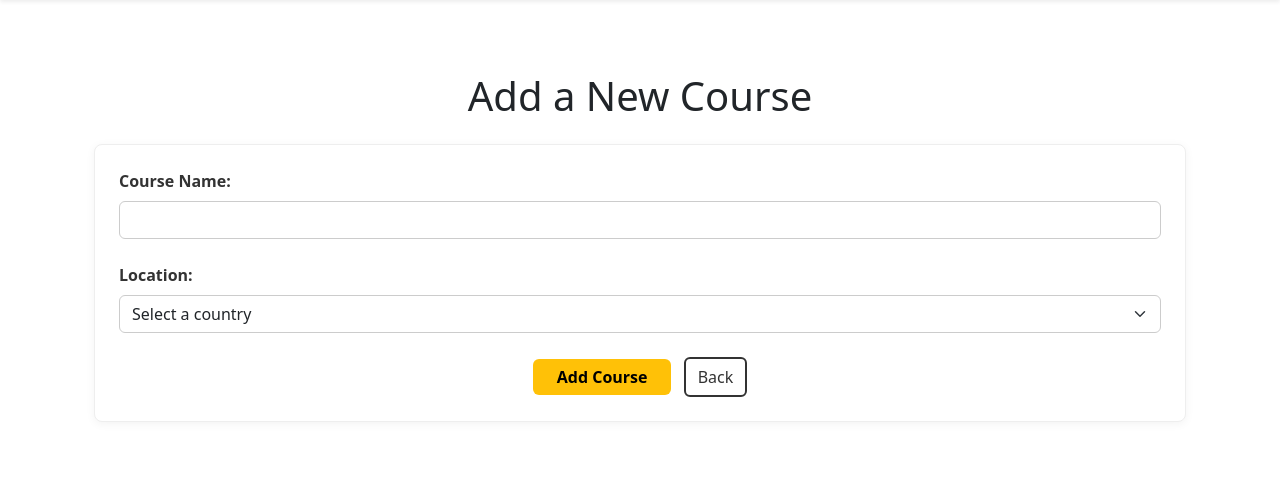
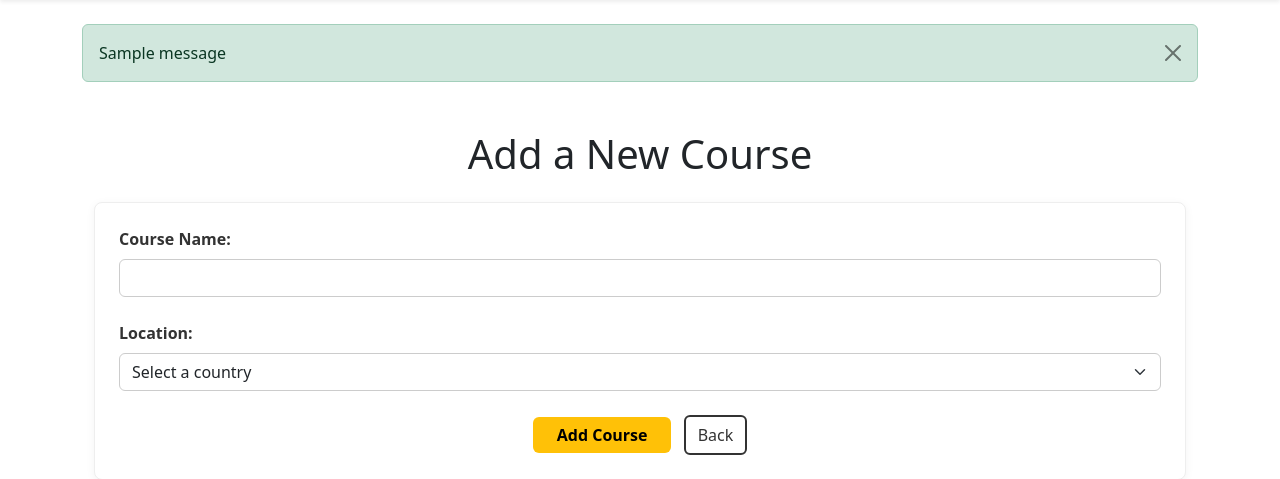
Before and after one commit to jconn5803/golf-by-numbers, a Flask app: page /add_course in a window 1280 px wide. Shown: the part 56-535 px from the top of the page. Run offline with Flask 3, Linux system fonts and the light colour scheme; a user stored in the database is signed in; one stand-in notice (Sample message) is shown.

Commit message:
Added in error handling for non unique

```diff
--- a/app.py
+++ b/app.py
@@ -138,15 +138,25 @@ def courses():
 @login_required
 def add_course():
     if request.method == 'POST':
-        course_name = request.form.get('name')
-        location = request.form.get('location')
-
-        new_course = Course(name=course_name, location=location)
-        db.session.add(new_course)
-        db.session.commit()
-
-        return redirect(url_for('add_tee', course_id=new_course.courseID))
-
+        course_name = request.form.get('name').strip()
+        location = request.form.get('location').strip()
+
+        # 1. Check if a course with the same name & location already exists
+        existing_course = Course.query.filter_by(name=course_name, location=location).first()
+
+        if existing_course:
+            # 2. Flash an error and re-render the form
+            flash('A course with that name and location already exists!', 'danger')
+            return redirect(url_for('add_course'))
+        else:
+            # 3. Create a new course if it doesn't exist
+            new_course = Course(name=course_name, location=location)
+            db.session.add(new_course)
+            db.session.commit()
+
+            return redirect(url_for('add_tee', course_id=new_course.courseID))
+
+    # GET request: just render the blank form
     return render_template('add_course.html')
 
 # Add a route to populate tees and holes
--- a/templates/add_course.html
+++ b/templates/add_course.html
@@ -10,6 +10,18 @@
 {% endblock %}
 
 {% block content %}
+<!-- Add this at the top of your page so any flashes are shown -->
+{% with messages = get_flashed_messages(with_categories=true) %}
+  {% if messages %}
+    {% for category, message in messages %}
+      <div class="alert alert-{{ category }} alert-dismissible fade show" role="alert">
+        {{ message }}
+        <button type="button" class="btn-close" data-bs-dismiss="alert" aria-label="Close"></button>
+      </div>
+    {% endfor %}
+  {% endif %}
+{% endwith %}
+
 <div class="container mt-5">
   <h1 class="text-center mb-4">Add a New Course</h1>
 
```
